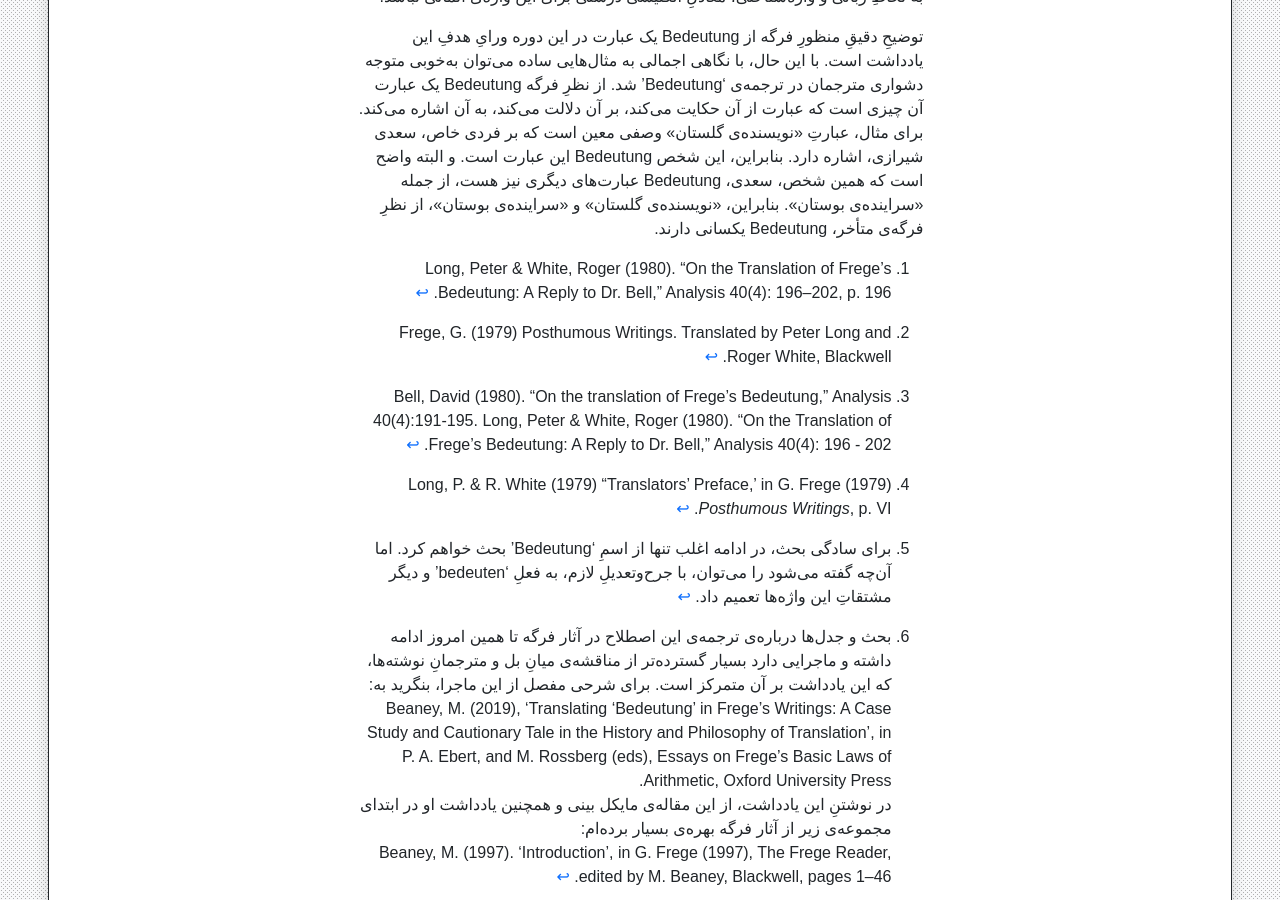
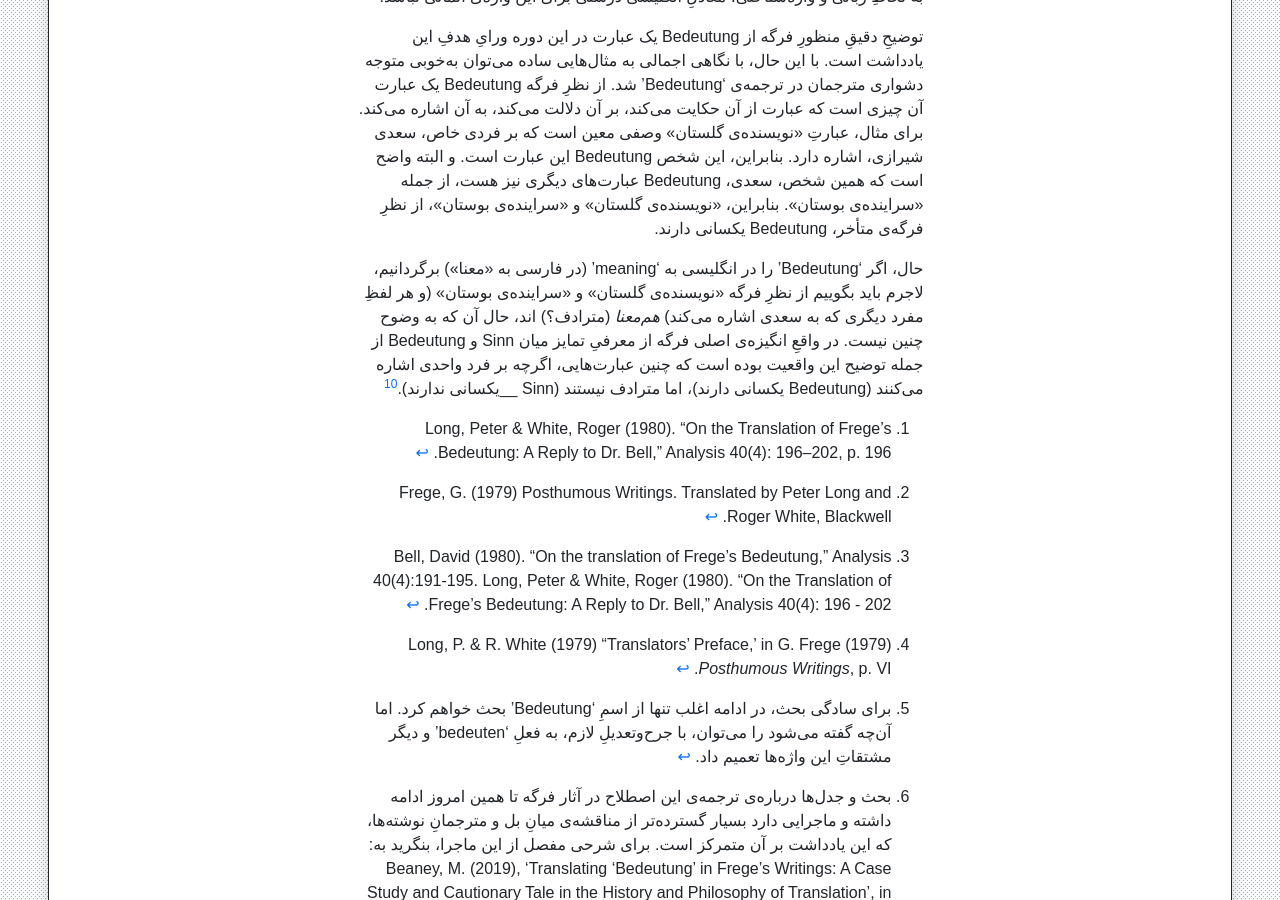
Before and after one commit to phicudemy/phicudemy.github.io, a Jekyll site: the page built from _posts/2024-06-22-fregebedeutung1.md, in a window 1280 px wide and 900 px high, scrolled down 2541 px. Built offline with Jekyll 4.4.1, drawn with Linux system fonts in a browser that asks for light colours; comment, search, counter and statistics services are not loaded; a style sheet for code colours, icons or effects is not loaded; some of the changed text lies outside the part shown.

Commit message:
TinaCMS content update

```diff
--- a/_posts/2024-06-22-fregebedeutung1.md
+++ b/_posts/2024-06-22-fregebedeutung1.md
@@ -41,6 +41,10 @@ tags:
 
 توضیحِ دقیقِ منظورِ فرگه از  Bedeutung‌ یک عبارت در این دوره ورایِ هدفِ این یادداشت است. با این حال، با نگاهی اجمالی به مثال‌هایی ساده می‌توان به‌خوبی متوجه دشواری مترجمان در ترجمه‌ی ‘Bedeutung’ شد. از نظرِ فرگه Bedeutung یک عبارت آن چیزی است که عبارت از آن حکایت می‌کند، بر آن دلالت می‌کند، به آن اشاره می‌کند. برای مثال، عبارتِ «نویسنده‌ی گلستان» وصفی معین است که بر فردی خاص، سعدی شیرازی، اشاره دارد. بنابراین، این شخص Bedeutung این عبارت است. و البته واضح است که همین شخص، سعدی، Bedeutung عبارت‌های دیگری نیز هست، از جمله «سراینده‌ی بوستان». بنابراین، «نویسنده‌ی گلستان» و «سراینده‌ی بوستان»، از نظرِ فرگه‌ی متأخر، Bedeutung یکسانی دارند.
 
+حال، اگر ‘Bedeutung’ را در انگلیسی به ‘meaning’‌ (در فارسی به «معنا») برگردانیم، لاجرم باید بگوییم از نظرِ فرگه «نویسنده‌ی گلستان» و «سراینده‌ی بوستان» (و هر لفظِ مفرد دیگری که به سعدی اشاره می‌کند) _هم‌معنا_ (مترادف؟) اند، حال آن که به وضوح چنین نیست. در واقعِ انگیزه‌ی اصلی فرگه از معرفیِ تمایز میان Sinn و Bedeutung از جمله توضیح این واقعیت بوده است که چنین عبارت‌هایی، اگرچه بر فرد واحدی اشاره می‌کنند (Bedeutung یکسانی دارند)، اما مترادف نیستند (Sinn __یکسانی ندارند).[^10]
+
+[^10]: از نظرِ فرگه Sinn یک لفظِ مفرد ویژگی‌ای است که آن لفظ به واسطه‌ی آن مرجع‌اش را برمی‌گزیند. بنابراین، Sinn‌های «نویسنده‌ی گلستان» و «سراینده‌ی بوستان»، به ترتیب، ویژگی‌های _نویسنده‌ی کتابِ گلستان بودن_ و _سراینده‌ی کتابِ بوستان بودن _است.
+
 
 
 
```
